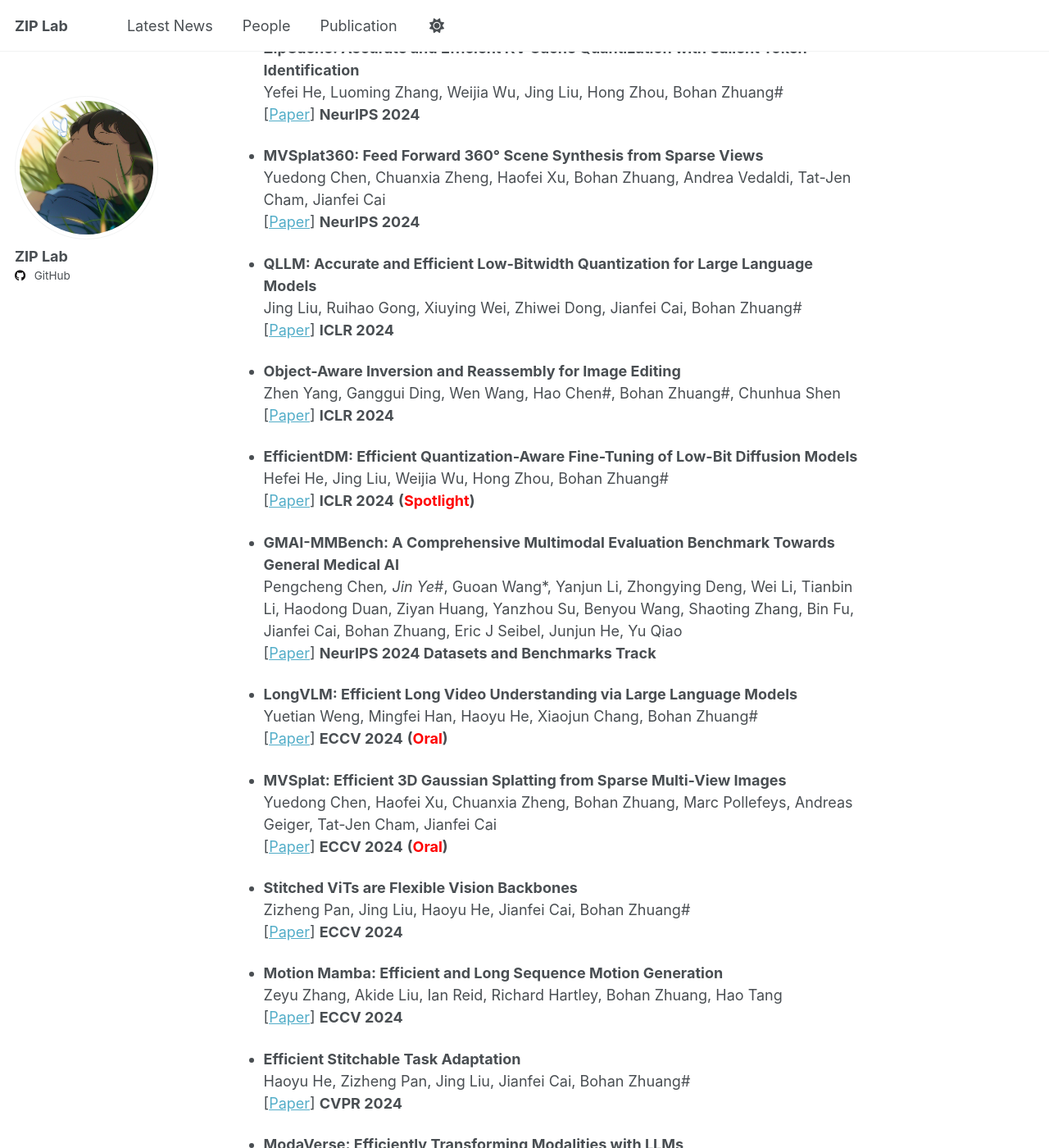
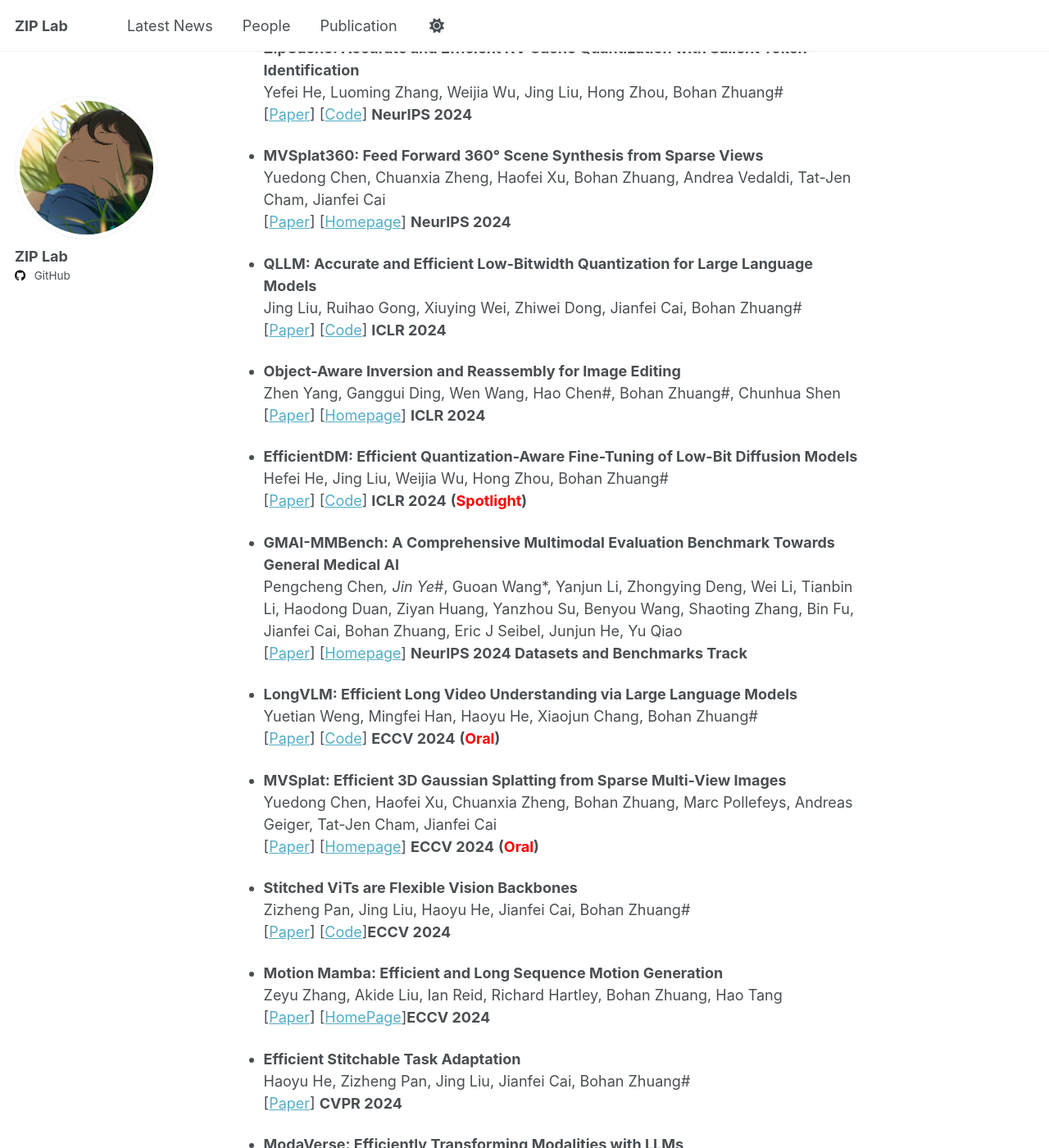
Before and after one commit to ziplab/ziplab.github.io, a Jekyll site: the page built from _pages/publication.md, in a window 1280 px wide and 1400 px high, scrolled down 1628 px. Shown: the whole window at 82% size. Built offline with Jekyll 4.4.1, drawn with Linux system fonts in a browser that asks for light colours; some of the changed text lies outside the part shown.

Commit message:
update publication.md

```diff
--- a/_pages/publication.md
+++ b/_pages/publication.md
@@ -15,7 +15,7 @@ Yefei He, Feng Chen, Yuanyu He, Shaoxuan He, Hong Zhou, Kaipeng Zhang, Bohan Zhu
 
 - **ZipVL: Efficient Large Vision-Language Models with Dynamic Token Sparsification**
 Yefei He, Feng Chen, Jing Liu, Wenqi Shao, Hong Zhou, Kaipeng Zhang, Bohan Zhuang
-\[[Paper](https://arxiv.org/pdf/2403.15377)\]
+\[[Paper](https://arxiv.org/abs/2410.08584)\]
 
 - **ME-Switch: A Memory-Efficient Expert Switching Framework for Large Language Models**
 Jing Liu, Ruihao Gong, Mingyang Zhang, Yefei He, Jianfei Cai, Bohan Zhuang#
@@ -53,53 +53,53 @@ Mingyang Zhang, Jing Liu, Ganggui Ding, Xinyi Yu, Linlin Ou, Bohan Zhuang#
 
 - **MiniCache: KV Cache Compression in Depth Dimension for Large Language Models**
 Akide Liu, Jing Liu, Zizheng Pan, Yefei He, Gholamreza Haffari, Bohan Zhuang#
-\[[Paper](https://openreview.net/forum?id=sgVOjDqUMT)\]   **NeurIPS 2024**
+\[[Paper](https://openreview.net/forum?id=sgVOjDqUMT)\] \[[Code](https://minicache.vmv.re)\]   **NeurIPS 2024**
 
 
 - **ZipCache: Accurate and Efficient KV Cache Quantization with Salient Token Identification**
 Yefei He, Luoming Zhang, Weijia Wu, Jing Liu, Hong Zhou, Bohan Zhuang#
-\[[Paper](https://openreview.net/forum?id=5t4ZAkPiJs)\]   **NeurIPS 2024**
+\[[Paper](https://openreview.net/forum?id=5t4ZAkPiJs)\] \[[Code](https://github.com/ThisisBillhe/ZipCache/)\]  **NeurIPS 2024**
 
 
 - **MVSplat360: Feed Forward 360° Scene Synthesis from Sparse Views**
 Yuedong Chen, Chuanxia Zheng, Haofei Xu, Bohan Zhuang, Andrea Vedaldi, Tat-Jen Cham, Jianfei Cai
-\[[Paper](https://openreview.net/forum?id=B0OWOkMwhz)\]   **NeurIPS 2024**
+\[[Paper](https://openreview.net/forum?id=B0OWOkMwhz)\]  \[[Homepage](donydchen.github.io/mvsplat360)\]  **NeurIPS 2024**
 
 
 - **QLLM: Accurate and Efficient Low-Bitwidth Quantization for Large Language Models**
 Jing Liu, Ruihao Gong, Xiuying Wei, Zhiwei Dong, Jianfei Cai, Bohan Zhuang#
-\[[Paper](https://openreview.net/forum?id=FIplmUWdm3)\]   **ICLR 2024**
+\[[Paper](https://openreview.net/forum?id=FIplmUWdm3)\] \[[Code](https://github.com/ziplab/QLLM)\]   **ICLR 2024**
 
 
 - **Object-Aware Inversion and Reassembly for Image Editing**
 Zhen Yang, Ganggui Ding, Wen Wang, Hao Chen#, Bohan Zhuang#, Chunhua Shen
-\[[Paper](https://openreview.net/forum?id=dpcVXiMlcv)\] **ICLR 2024**
+\[[Paper](https://openreview.net/forum?id=dpcVXiMlcv)\] \[[Homepage](https://aim-uofa.github.io/OIR-Diffusion/)\] **ICLR 2024**
 
 
 - **EfficientDM: Efficient Quantization-Aware Fine-Tuning of Low-Bit Diffusion Models**
 Hefei He, Jing Liu, Weijia Wu, Hong Zhou, Bohan Zhuang#
-\[[Paper](https://openreview.net/forum?id=UmMa3UNDAz)\]  **ICLR 2024** **(**<font color="red"><b>Spotlight</b></font>**)**
+\[[Paper](https://openreview.net/forum?id=UmMa3UNDAz)\] \[[Code](https://github.com/ThisisBillhe/EfficientDM)\] **ICLR 2024** **(**<font color="red"><b>Spotlight</b></font>**)**
 
 
 - **GMAI-MMBench: A Comprehensive Multimodal Evaluation Benchmark Towards General Medical AI**
 Pengcheng Chen*, Jin Ye*#, Guoan Wang*, Yanjun Li, Zhongying Deng, Wei Li, Tianbin Li, Haodong Duan, Ziyan Huang, Yanzhou Su, Benyou Wang, Shaoting Zhang, Bin Fu, Jianfei Cai, Bohan Zhuang, Eric J Seibel, Junjun He, Yu Qiao
-\[[Paper](https://www.arxiv.org/abs/2408.03361)\] **NeurIPS 2024 Datasets and Benchmarks Track**
+\[[Paper](https://www.arxiv.org/abs/2408.03361)\] \[[Homepage](https://uni-medical.github.io/GMAI-MMBench.github.io/)\] **NeurIPS 2024 Datasets and Benchmarks Track**
 
 - **LongVLM: Efficient Long Video Understanding via Large Language Models**
 Yuetian Weng, Mingfei Han, Haoyu He, Xiaojun Chang, Bohan Zhuang#
-\[[Paper](https://arxiv.org/abs/2404.03384)\] **ECCV 2024** **(**<font color="red"><b>Oral</b></font>**)**
+\[[Paper](https://arxiv.org/abs/2404.03384)\] \[[Code](https://github.com/ziplab/LongVLM)\] **ECCV 2024** **(**<font color="red"><b>Oral</b></font>**)**
 
 - **MVSplat: Efficient 3D Gaussian Splatting from Sparse Multi-View Images**
 Yuedong Chen, Haofei Xu, Chuanxia Zheng, Bohan Zhuang, Marc Pollefeys, Andreas Geiger, Tat-Jen Cham, Jianfei Cai
-\[[Paper](https://arxiv.org/abs/2403.14627)\] **ECCV 2024** **(**<font color="red"><b>Oral</b></font>**)**
+\[[Paper](https://arxiv.org/abs/2403.14627)\] \[[Homepage](https://donydchen.github.io/mvsplat/)\] **ECCV 2024** **(**<font color="red"><b>Oral</b></font>**)**
 
 - **Stitched ViTs are Flexible Vision Backbones**
 Zizheng Pan, Jing Liu, Haoyu He, Jianfei Cai, Bohan Zhuang#
-\[[Paper](https://arxiv.org/abs/2307.00154)\] **ECCV 2024**
+\[[Paper](https://arxiv.org/abs/2307.00154)\] \[[Code](https://github.com/ziplab/SN-Netv2)\]**ECCV 2024**
 
 - **Motion Mamba: Efficient and Long Sequence Motion Generation**
 Zeyu Zhang, Akide Liu, Ian Reid, Richard Hartley, Bohan Zhuang, Hao Tang
-\[[Paper](https://arxiv.org/abs/2403.07487)\] **ECCV 2024**
+\[[Paper](https://arxiv.org/abs/2403.07487)\] \[[HomePage](https://steve-zeyu-zhang.github.io/MotionMamba/)\]**ECCV 2024**
 
 - **Efficient Stitchable Task Adaptation**
 Haoyu He, Zizheng Pan, Jing Liu, Jianfei Cai, Bohan Zhuang#
@@ -107,11 +107,11 @@ Haoyu He, Zizheng Pan, Jing Liu, Jianfei Cai, Bohan Zhuang#
 
 - **ModaVerse: Efficiently Transforming Modalities with LLMs**
 Xinyu Wang, Bohan Zhuang, Qi Wu
-\[[Paper](https://openaccess.thecvf.com/content/CVPR2024/papers/Wang_ModaVerse_Efficiently_Transforming_Modalities_with_LLMs_CVPR_2024_paper.pdf)\] **CVPR 2024**
+\[[Paper](https://openaccess.thecvf.com/content/CVPR2024/papers/Wang_ModaVerse_Efficiently_Transforming_Modalities_with_LLMs_CVPR_2024_paper.pdf)\] \[[Code](https://github.com/xinke-wang/ModaVerse)\] **CVPR 2024**
 
 - **LoRAPrune: Structured Pruning Meets Low-Rank Parameter-Efficient Fine-Tuning**
 Mingyang Zhang, Hao Chen, Chunhua Shen, Zhen Yang, Linlin Ou, Xinyi Yu, Bohan Zhuang
-\[[Paper](https://aclanthology.org/2024.findings-acl.178/)\] **ACL Findings 2024**
+\[[Paper](https://aclanthology.org/2024.findings-acl.178/)\] \[[Code](https://github.com/aim-uofa/LoRAPrune)\] **ACL Findings 2024**
 
 - **SAM-Med3D-MoE: Towards a Non-Forgetting Segment Anything Model via Mixture of Experts for 3D Medical Image Segmentation**
 Guoan Wang*, Jin Ye*, Junlong Cheng, Tianbin Li, Zhaolin Chen, Jianfei Cai, Junjun He, Bohan Zhuang#
@@ -121,23 +121,23 @@ Guoan Wang*, Jin Ye*, Junlong Cheng, Tianbin Li, Zhaolin Chen, Jianfei Cai, Junj
 ## 2023
 - **Stitchable Neural Networks**
 Zizheng Pan; Jianfei Cai; Bohan Zhuang#
-\[[Paper](https://arxiv.org/abs/2302.06586)\] **CVPR 2023** **(**<font color="red"><b>Highlight</b></font>**)**
+\[[Paper](https://arxiv.org/abs/2302.06586)\] \[[Homepage](https://snnet.github.io/)\] **CVPR 2023** **(**<font color="red"><b>Highlight</b></font>**)**
 
 - **PTQD: Accurate Post-Training Quantization for Diffusion Models**
 Yefei He, Luping Liu, Jing Liu, Weijia Wu, Hong Zhou#, Bohan Zhuang#
-\[[Paper](https://openreview.net/forum?id=Y3g1PV5R9l)\] **NeurIPS 2023**
+\[[Paper](https://openreview.net/forum?id=Y3g1PV5R9l)\] \[[Code](https://github.com/ziplab/PTQD)\] **NeurIPS 2023**
 
 - **Mask Propagation for Efficient Video Semantic Segmentation**
 Yuetian Weng, Mingfei Han, Haoyu He, Mingjie Li, Xiaojun Chang, Bohan Zhuang#
-\[[Paper](https://openreview.net/forum?id=6ljXBlojde)\] **NeurIPS 2023**
+\[[Paper](https://openreview.net/forum?id=6ljXBlojde)\] \[[Code](https://github.com/ziplab/MPVSS)\] **NeurIPS 2023**
 
 - **Second-Order Degradation and Reconstruction for Test-Time Image Super-Resolution**
 Zeshuai Deng, Zhuokun Chen, Shuaicheng Niu, Thomas H. Li, Bohan Zhuang#, Mingkui Tan#
-\[[Paper](https://openreview.net/forum?id=IZRlMABK4l)\] **NeurIPS 2023**
+\[[Paper](https://openreview.net/forum?id=IZRlMABK4l)\] \[[Code](https://github.com/DengZeshuai/SRTTA)\] **NeurIPS 2023**
 
 - **Sensitivity-Aware Visual Parameter-Efficient Fine-Tuning**
 Haoyu He, Jianfei Cai, Jing Zhang, Dacheng Tao, Bohan Zhuang#
-\[[Paper](https://openaccess.thecvf.com/content/ICCV2023/papers/He_Sensitivity-Aware_Visual_Parameter-Efficient_Fine-Tuning_ICCV_2023_paper.pdf)\] **ICCV 2023** **(**<font color="red"><b>Oral</b></font>**)**
+\[[Paper](https://openaccess.thecvf.com/content/ICCV2023/papers/He_Sensitivity-Aware_Visual_Parameter-Efficient_Fine-Tuning_ICCV_2023_paper.pdf)\] \[[Code](https://github.com/ziplab/SPT)\]  **ICCV 2023** **(**<font color="red"><b>Oral</b></font>**)**
 
 - **BiViT: Extremely Compressed Binary Vision Transformer**
 Yefei He, Zhenyu Lou, Luoming Zhang, Hong Zhou#, Bohan Zhuang#
@@ -145,11 +145,11 @@ Yefei He, Zhenyu Lou, Luoming Zhang, Hong Zhou#, Bohan Zhuang#
 
 - **Dynamic Focus-aware Positional Queries for Semantic Segmentation**
 Haoyu He, Jianfei Cai, Zizheng Pan, Jing Liu, Jing Zhang, Dacheng Tao, Bohan Zhuang#
-\[[Paper](https://openaccess.thecvf.com/content/CVPR2023/papers/He_Dynamic_Focus-Aware_Positional_Queries_for_Semantic_Segmentation_CVPR_2023_paper.pdf)\] **CVPR 2023**
+\[[Paper](https://openaccess.thecvf.com/content/CVPR2023/papers/He_Dynamic_Focus-Aware_Positional_Queries_for_Semantic_Segmentation_CVPR_2023_paper.pdf)\] \[[Code](https://github.com/ziplab/FASeg)\]  **CVPR 2023**
 
 - **End-to-end One-shot Human Parsing**
 Haoyu He, Jing Zhang, Bohan Zhuang#, Jianfei Cai, Dacheng Tao
-\[[Paper](https://arxiv.org/abs/2105.01241)\]**TPAMI 2023**
+\[[Paper](https://arxiv.org/abs/2105.01241)\] \[[Code](https://github.com/Charleshhy/One-shot-Human-Parsing)\]  **TPAMI 2023**
 
 - **Single-path Bit Sharing for Automatic Loss-aware Model Compression**
 Jing Liu, Bohan Zhuang, Peng Chen, Yong Guo, Chunhua Shen, Jianfei Cai, Mingkui Tan
@@ -157,21 +157,22 @@ Jing Liu, Bohan Zhuang, Peng Chen, Yong Guo, Chunhua Shen, Jianfei Cai, Mingkui
 
 - **Pruning Self-attentions into Convolutional Layers in Single Path**
 Haoyu He, Jing Liu, Zizheng Pan, Jianfei Cai, Jing Zhang, Dacheng Tao, Bohan Zhuang#
-\[[Paper](https://arxiv.org/abs/2111.11802)\]**TPAMI 2023**
+\[[Paper](https://arxiv.org/abs/2111.11802)\] \[[Code](https://github.com/ziplab/SPViT)\]   **TPAMI 2023**
 
 - **A Survey on Efficient Training of Transformers**
 Bohan Zhuang#, Jing Liu, Zizheng Pan, Haoyu He, Yuetian Weng, Chunhua Shen
 \[[Paper](https://arxiv.org/abs/2302.01107)\] **IJCAI 2023**
 
 
+
 ## 2022
 - **EcoFormer: Energy-Saving Attention with Linear Complexity**
 Jing Liu, Zizheng Pan, Haoyu He, Jianfei Cai, Bohan Zhuang#
-\[[Paper](https://openreview.net/forum?id=MK_130d4Y0)\] **NeurIPS 2022** **(**<font color="red"><b>Spotlight</b></font>**)**
+\[[Paper](https://openreview.net/forum?id=MK_130d4Y0)\] \[[Code](https://github.com/ziplab/EcoFormer)\] **NeurIPS 2022** **(**<font color="red"><b>Spotlight</b></font>**)**
 
 - **Fast Vision Transformers with HiLo Attention**
 Zizheng Pan, Jianfei Cai, Bohan Zhuang#
-\[[Paper](https://openreview.net/forum?id=Pyd6Rh9r1OT)\] **NeurIPS 2022** **(**<font color="red"><b>Spotlight</b></font>**)**
+\[[Paper](https://openreview.net/forum?id=Pyd6Rh9r1OT)\] \[[Code](https://github.com/ziplab/LITv2)\] **NeurIPS 2022** **(**<font color="red"><b>Spotlight</b></font>**)**
 
 - **Automated Progressive Learning for Efficient Training of Vision Transformers**
 Changlin Li, Bohan Zhuang#, Guangrun Wang, Xiaodan Liang, Xiaojun Chang, Yi Yang
@@ -179,7 +180,7 @@ Changlin Li, Bohan Zhuang#, Guangrun Wang, Xiaodan Liang, Xiaojun Chang, Yi Yang
 
 - **Less is More: Pay Less Attention in Vision Transformers**
 Zizheng Pan, Bohan Zhuang#, Haoyu He, Jing Liu, Jianfei Cai
-\[[Paper](https://ojs.aaai.org/index.php/AAAI/article/view/20099)\] **AAAI 2022**
+\[[Paper](https://ojs.aaai.org/index.php/AAAI/article/view/20099)\] \[[Code](https://github.com/ziplab/LIT)\] **AAAI 2022**
 
 - **An Efficient Spatio-Temporal Pyramid Transformer for Action Detection**
 Yuetian Weng, Zizheng Pan, Mingfei Han, Xiaojun Chang, Bohan Zhuang#
@@ -199,27 +200,29 @@ Zizheng Pan, Peng Chen, Haoyu He, Jing Liu, Jianfei Cai, Bohan Zhuang#
 
 - **Sharpness-aware Quantization for Deep Neural Networks**
 Jing Liu, Jianfei Cai, Bohan Zhuang#
-\[[Paper](https://arxiv.org/pdf/2111.12273)\]
+\[[Paper](https://arxiv.org/pdf/2111.12273)\]\[[Code](https://github.com/ziplab/SAQ)\]
 
 
 - **Scalable Visual Transformers with Hierarchical Pooling**
 Zizheng Pan, Bohan Zhuang#, Jing Liu, Haoyu He, Jianfei Cai
-\[[Paper](https://openaccess.thecvf.com/content/ICCV2021/papers/Pan_Scalable_Vision_Transformers_With_Hierarchical_Pooling_ICCV_2021_paper.pdf)\] **ICCV 2021**
+\[[Paper](https://openaccess.thecvf.com/content/ICCV2021/papers/Pan_Scalable_Vision_Transformers_With_Hierarchical_Pooling_ICCV_2021_paper.pdf)\] \[[Code](https://github.com/ziplab/HVT)\] **ICCV 2021**
 
 
 - **FATNN: Fast and Accurate Ternary Neural Networks**
 Peng Chen, Bohan Zhuang*, Chunhua Shen
-\[[Paper](https://openaccess.thecvf.com/content/ICCV2021/papers/Chen_FATNN_Fast_and_Accurate_Ternary_Neural_Networks_ICCV_2021_paper.pdf)\] **ICCV 2021**
+\[[Paper](https://openaccess.thecvf.com/content/ICCV2021/papers/Chen_FATNN_Fast_and_Accurate_Ternary_Neural_Networks_ICCV_2021_paper.pdf)\] \[[Code](https://github.com/ziplab/QTool)\] **ICCV 2021**
 
 
 - **Effective Training of Convolutional Neural Networks with Low-bitwidth Weights and Activations**
 Bohan Zhuang, Mingkui Tan, Jing Liu, Lingqiao Liu, Ian Reid, Chunhua Shen
 \[[Paper](https://arxiv.org/pdf/1908.04680.pdf)\] **TPAMI 2021**
 
+
 - **Discrimination-aware Network Pruning for Deep Model Compression**
 Jing Liu*, Bohan Zhuang*, Zhuangwei Zhuang*, Yong Guo, Junzhou Huang, Jinhui Zhu, Mingkui Tan
-\[[Paper](https://ieeexplore.ieee.org/document/9384353)\] **TPAMI 2021**
+\[[Paper](https://ieeexplore.ieee.org/document/9384353)\] \[[Code](https://github.com/SCUT-AILab/DCP)\] **TPAMI 2021**
+
 
 - **AQD: Towards Accurate Quantized Object Detection**
 Peng Chen*, Jing Liu*, Bohan Zhuang#, Mingkui Tan, Chunhua Shen
-\[[Paper](https://arxiv.org/abs/2104.07913)\] **CVPR 2021** **(**<font color="red"><b>Oral</b></font>**)**
+\[[Paper](https://arxiv.org/abs/2104.07913)\] \[[Code](https://github.com/ziplab/QTool)\] **CVPR 2021** **(**<font color="red"><b>Oral</b></font>**)**
```
Also changed, not shown: 1 other file.
